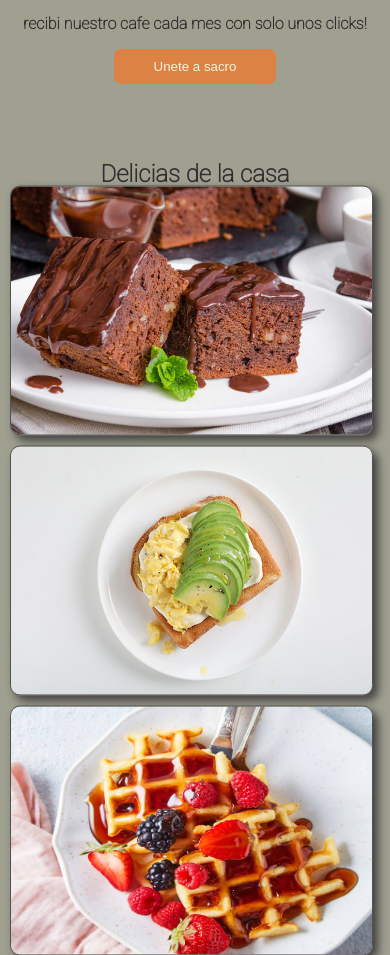
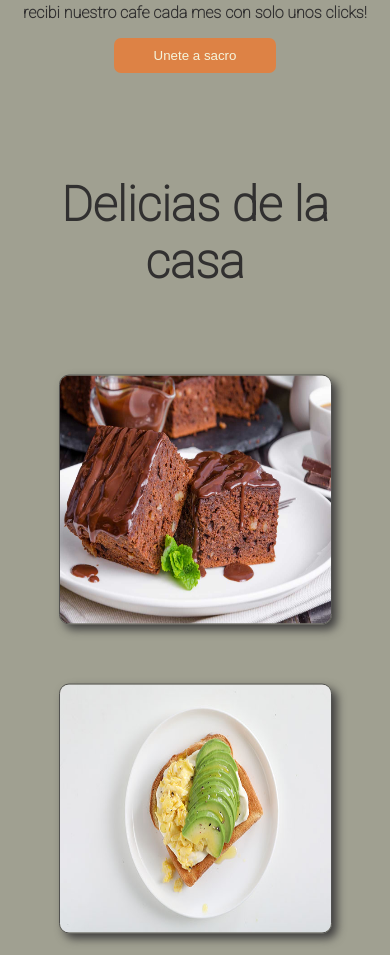
Before and after one commit to Lucastorre/SacroCafe, a plain HTML site: page index.html in a window 390 px wide. Shown: the part 1024-1979 px from the top of the page. Drawn offline with Linux system fonts and the light colour scheme.

Commit message:
finalizar arreglos

```diff
--- a/css/estilos.css
+++ b/css/estilos.css
@@ -243,7 +243,8 @@ a.active{
     display: flex;
     flex-direction: column;
     align-items: center;
-    font-size: 1rem;
+    font-size:2rem;
+    margin: 7%;
 }
 .imagenesDeComida{
     display: flex;
@@ -597,9 +598,10 @@ iframe {
         width: 100%;
     }
 
+
     .img{
-        width: 93%;
-        margin:10px;
+       margin: 15%;
+        width: 70%;
         display: flex;
         flex-direction: column;
         align-items: center;
--- a/index.html
+++ b/index.html
@@ -15,12 +15,12 @@
     <meta http-equiv="X-UA-Compatible" content="IE=edge">
     <meta name="viewport" content="width=device-width, initial-scale=1.0">
 </head>
-,
+
 
 <body>
 
     <div id="ContenedorSacro">
-        <header class="border">
+        <header>
             <div class="logoAndSearch">
                 <h1 class="logo"><a href="index.html">SACRO</a></h1>
 
@@ -61,6 +61,7 @@
             <div class="h2DeliciasDeLaCasa">
                 <h2>Delicias de la casa</h2>
             </div>
+            <br>
 
             <div class="imagenesiniciocomida border">
                 <img src="assets/img/brownie.jpg" alt="brownie" class="imginicio1 img">
```
